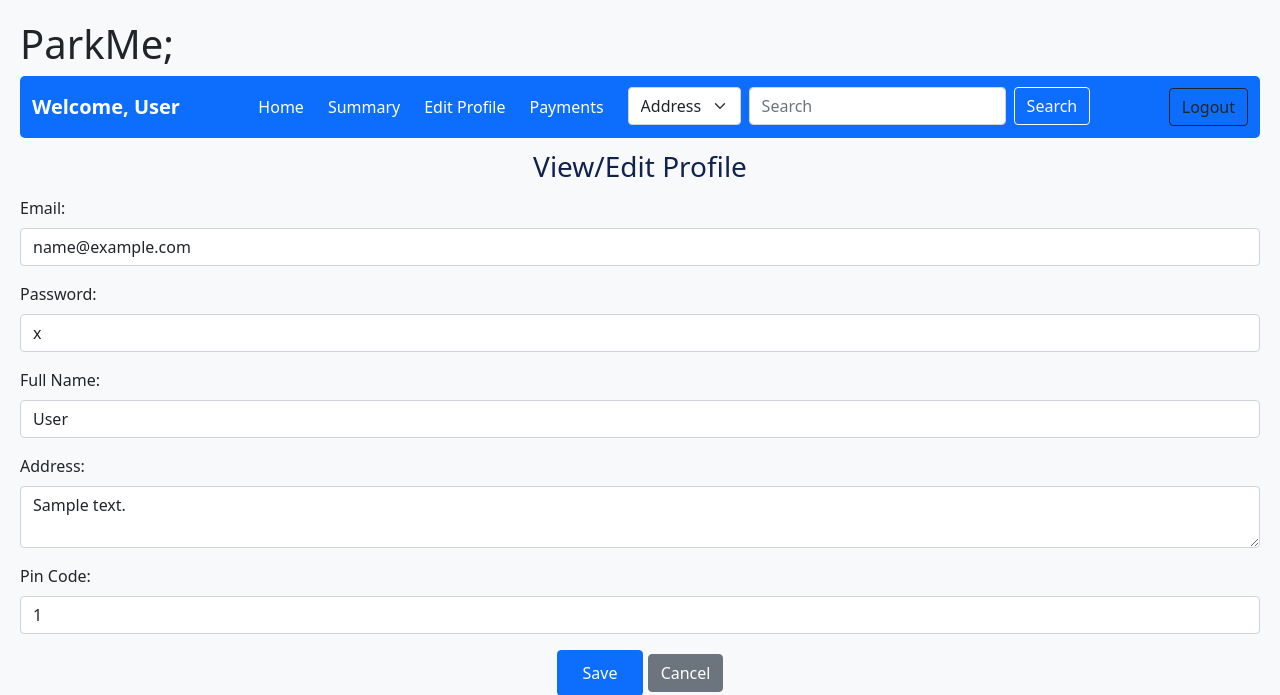
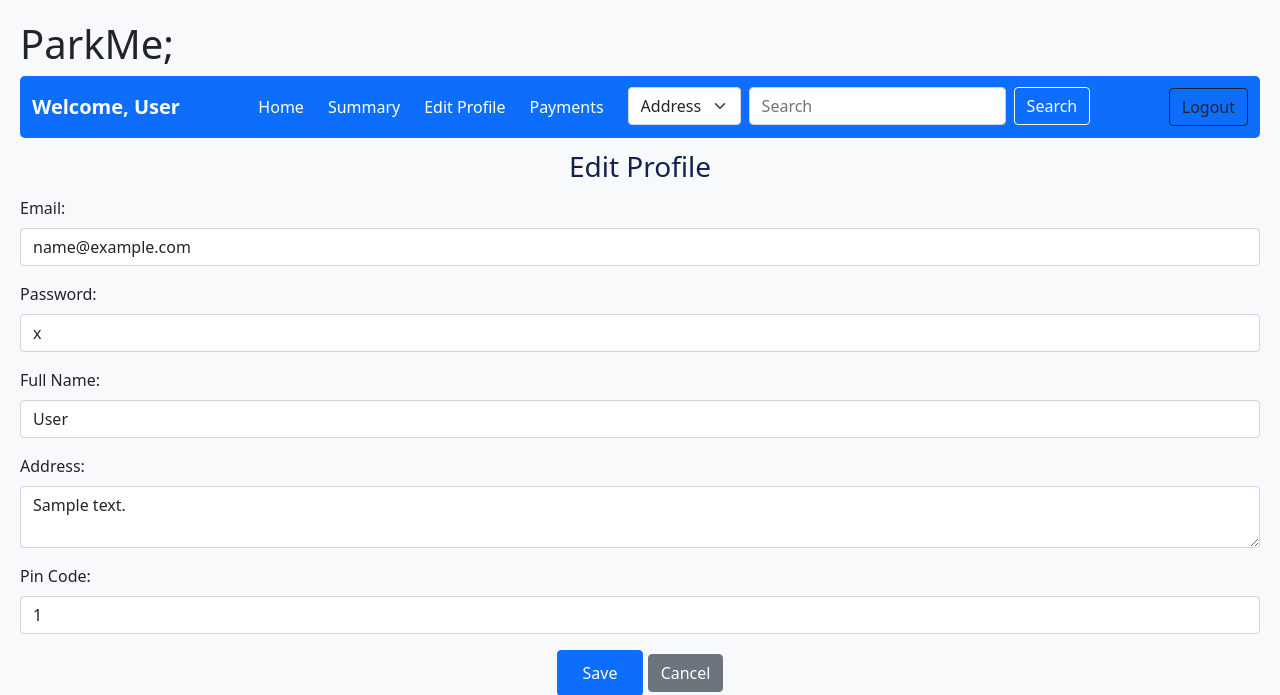
Before and after one commit to 23f2005609/Vehicle-Parking-System, a Flask app: page /edit_user_profile/1/1 in a window 1280 px wide. Shown: the top 695 px of the page. Run offline with Flask 3, Linux system fonts and the light colour scheme; tables that the repository leaves empty hold one stand-in row (values such as "Sample post").

Commit message:
Milestone-VP User-Dashboard-Management

```diff
--- a/templates/edit_user_profile.html
+++ b/templates/edit_user_profile.html
@@ -1,10 +1,10 @@
 {% extends "user_layout.html" %}  <!-- Inherit navbar, styles, etc. -->
 {% block content %}
 {% if user %}
-<h3 class="center">View/Edit Profile</h3>
+<h3 class="center">Edit Profile</h3>
 
-<!-- <form action="{{ url_for('view_user_profile', user_id=user.id) }}" method="POST"> -->
-<form action="{{ url_for('edit_user_profile', id=user.id, name=user.fullname) }}" method="POST">
+    <form action="{{ url_for('edit_user_profile', id=user.id, email=user.email) }}" method="POST">
+
 
     <div class="mb-3">
         <label for="email" class="form-label">Email:</label>
```
